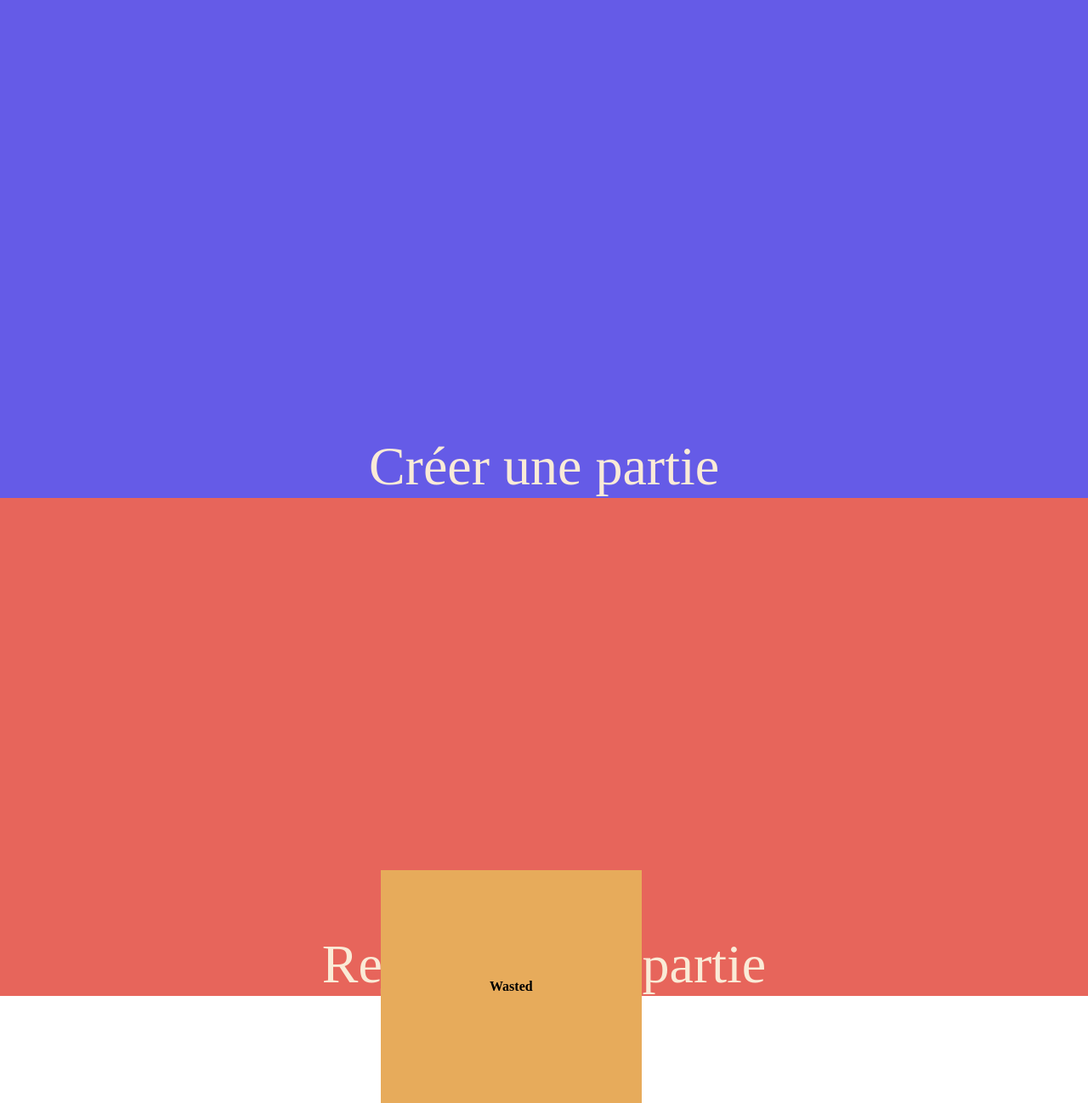
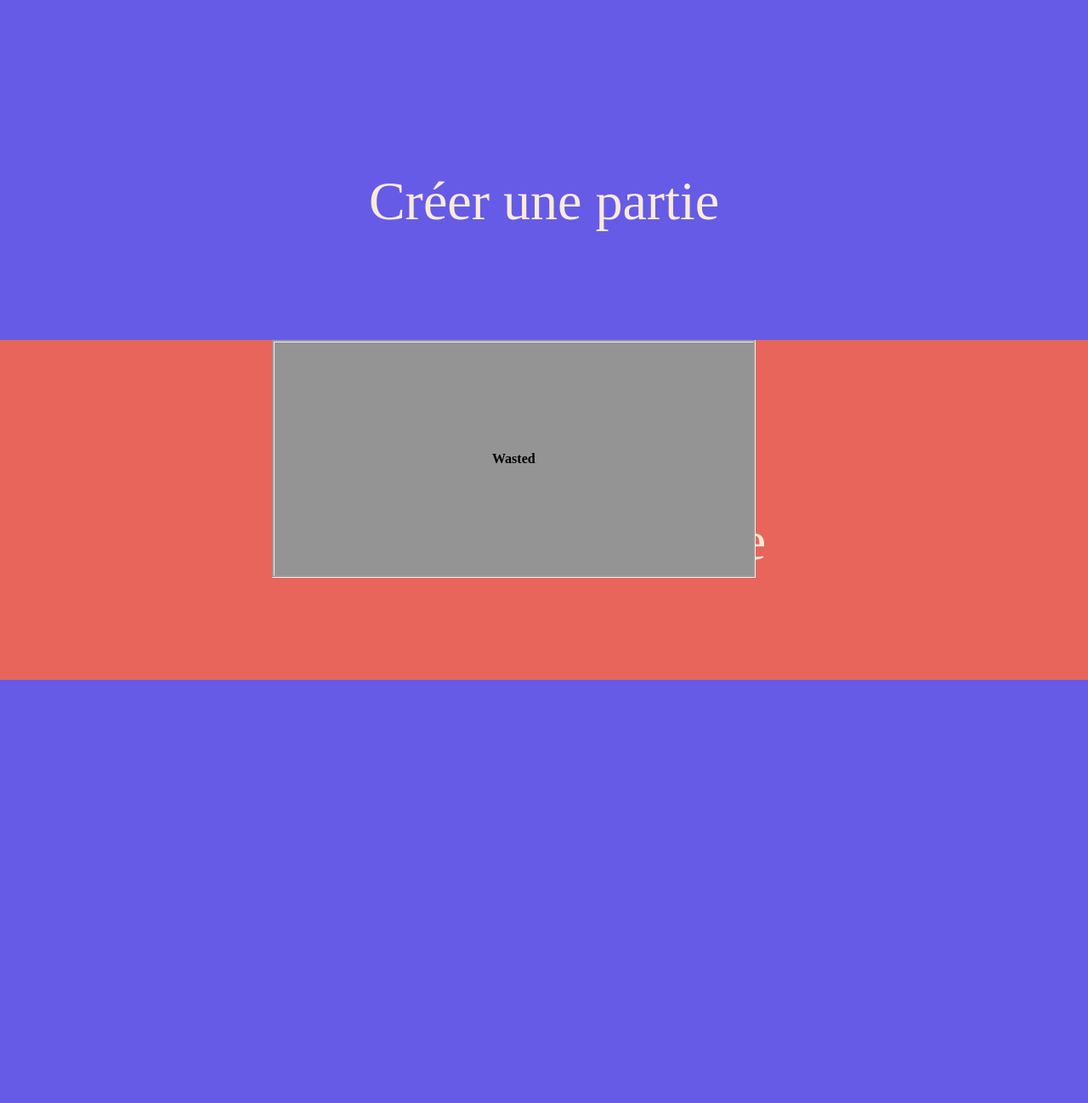
Before and after one commit to H4KRO/Wasted, a PHP site: page / in a window 1280 px wide. Shown: the whole page at 85% size. After the commit the page ends 800 px from the top, so only its background shows below. Run offline with PHP 8.4, Linux system fonts and the light colour scheme.

Commit message:
MAJ css effect
Je test des trucs, c'est pas définitif

```diff
--- a/template/pages/main.php
+++ b/template/pages/main.php
@@ -2,11 +2,13 @@
 <section id="wasted">
     <p><strong>Wasted</strong></p>
 </section>
-
-<a id="C_P"class ="section" href="">
-    <p class="p_section">Créer une partie</p>
-</a>
-
-<a id="J_P" class ="section" href="">
-    <p class="p_section">Rejoindre une partie</p>
-</a>
+<div id="C_P" class ="section">
+    <a href="">
+        <p class="p_section">Créer une partie</p>
+    </a>
+</div>
+<div id="J_P" class ="section">
+    <a href="">
+        <p class="p_section">Rejoindre une partie</p>
+    </a>
+</div>
--- a/template/style/style.css
+++ b/template/style/style.css
@@ -30,6 +30,7 @@ html, body
   font-family: "Gill Sans", sans-serif;
 }
 
+
 .section
 {
   overflow: hidden;
@@ -41,34 +42,51 @@ html, body
 
 .p_section
 {
-  font-size: 4em;
+  font-size: 400%;
   color: antiquewhite;
-  margin-top: 40%;
+  margin-top: 200px;
+  height: auto;
+  transition: all 0.7s;
+}
+.p_section:hover
+{
+  transform: scale(0.9);
 }
 
 #wasted
 {
-  margin-left: 35%;
-  margin-top: 80%;
+  border-style: groove;
+  margin-left: 25%;
+  margin-top:400px;
   padding: 10%;
+  padding-left: 20%;
+  padding-right: 20%;
   display: block;
   text-align: center;
   background-color: #E7AB5B;
-  position: absolute;
+  position: fixed;
   z-index: 20;
 }
 
 #C_P
 {
   background-color: #655BE7;
+  transition: all 0.5s;
+  padding:0;
+}
+#C_P .p_section:hover
+{
+  background-color: rgb(38, 33, 112);
 }
 #J_P
 {
   background-color: #E7655B;
 }
 
-
-@media screen and (max-width: 1000px)
+@media screen and (min-width: 701px)
 {
-
+  #wasted
+  {
+    background-color: rgb(148, 148, 148);
+  }
 }
```
